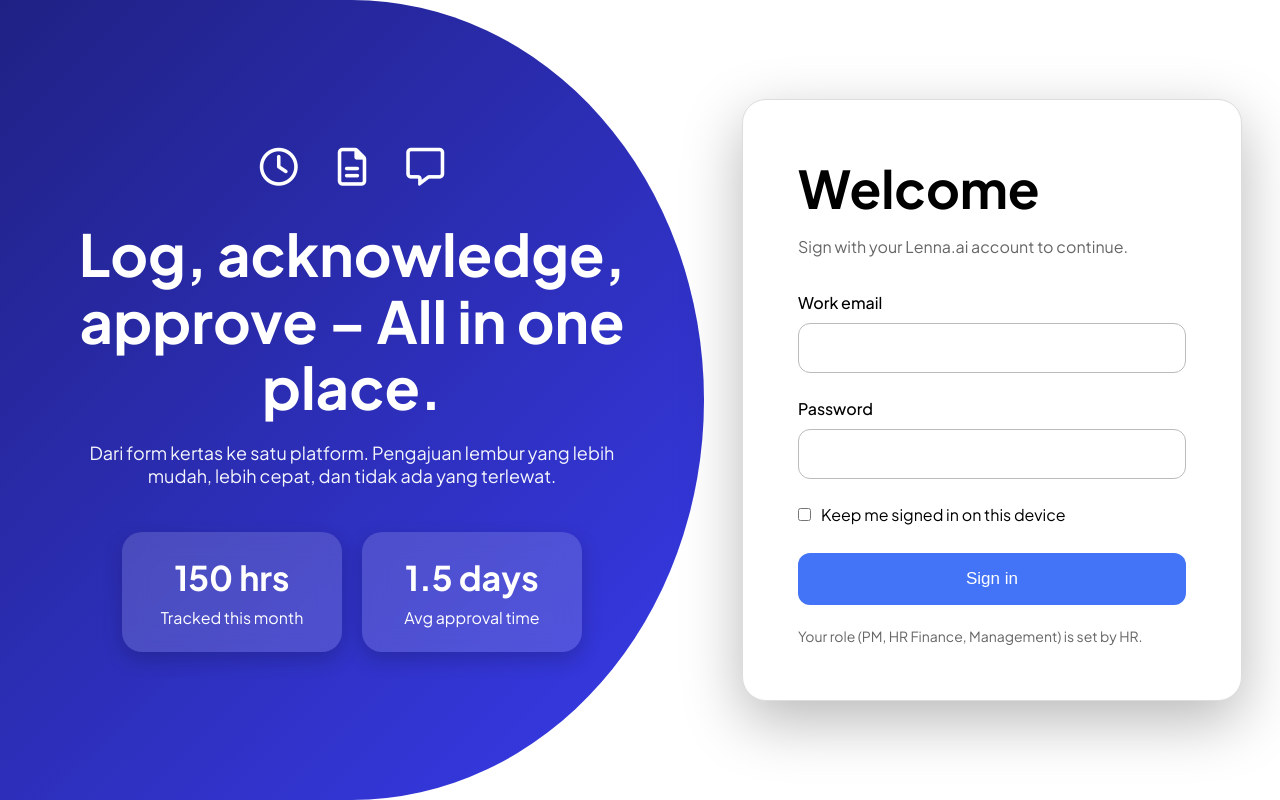
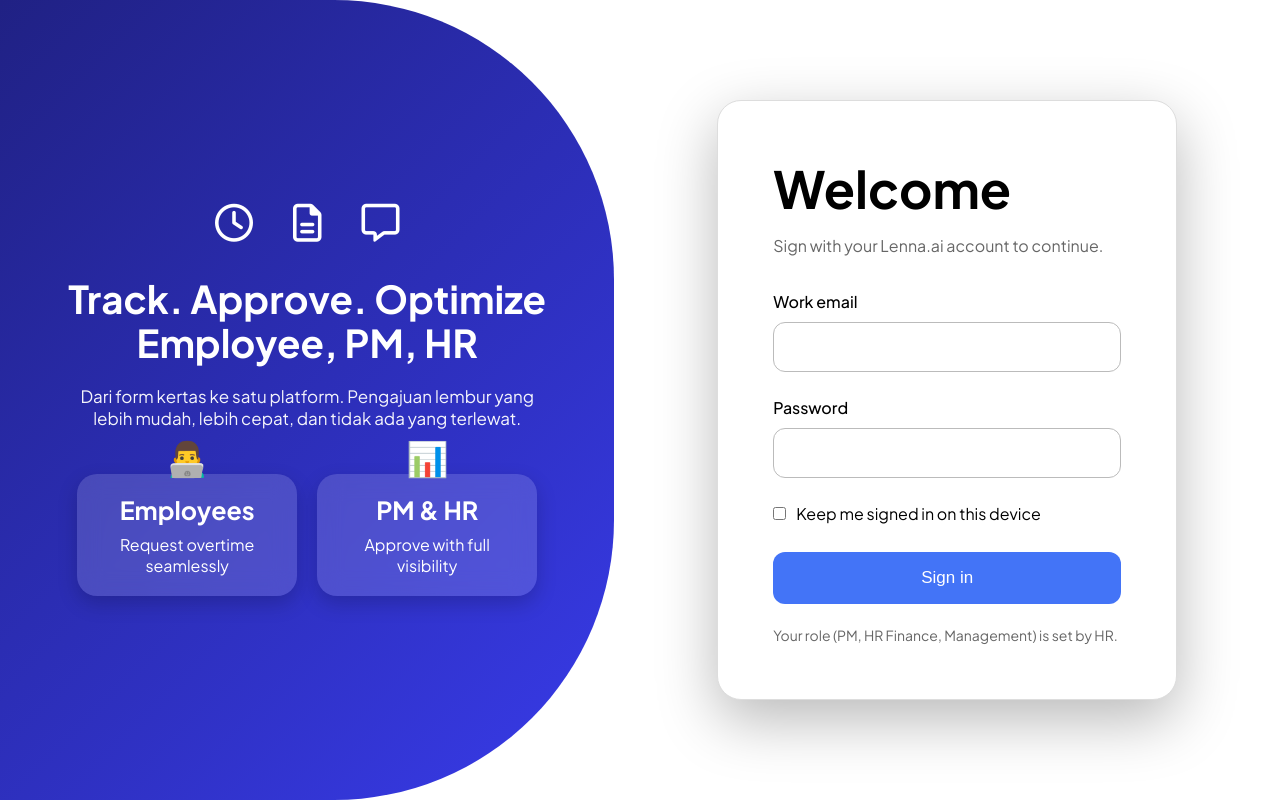
Before and after one commit to Alkiro-bit/OMS-Lenna.ai, a Vue app in the folder oms-project/: page / in a window 1280 px wide. Built offline with nearby package versions, Linux system fonts and the light colour scheme.

Commit message:
update login page

```diff
--- a/oms-project/src/components/main/LoginPage.vue
+++ b/oms-project/src/components/main/LoginPage.vue
@@ -12,8 +12,8 @@
         </div>
 
         <h1>
-          Log, acknowledge,<br>
-          approve – All in one place.
+          Track. Approve. Optimize<br>
+          Employee, PM, HR
         </h1>
 
         <p>
@@ -21,18 +21,24 @@
           lebih mudah, lebih cepat, dan tidak ada yang terlewat.
         </p>
 
-        <div class="stats">
-          <div class="stat">
-            <h2>150 hrs</h2>
-            <span>Tracked this month</span>
+      <div class="stats">
+
+          <div class="stat-wrapper">
+            <div class="floating-emoji">👨‍💻</div>
+            <div class="stat">
+              <h2>Employees</h2>
+              <span>Request overtime seamlessly</span>
+            </div>
           </div>
 
-          <div class="stat">
-            <h2>1.5 days</h2>
-            <span>Avg approval time</span>
+          <div class="stat-wrapper">
+            <div class="floating-emoji">📊</div>
+            <div class="stat">
+              <h2>PM & HR</h2>
+              <span>Approve with full visibility</span>
+            </div>
           </div>
         </div>
-
       </div>
     </div>
 
@@ -141,25 +147,44 @@ const login = () => {
 .container {
   display: flex;
   min-height: 100vh;
+  width: 100%;
+  overflow: hidden;
   font-family: 'Plus Jakarta Sans', 'Inter', sans-serif;
 }
 
 /* style buat panel kiri */
+@media (max-width: 1200px) {
+  .left-panel {
+    max-width: 50%;
+    min-width: 460px;
+  }
+
+  .hero h1 {
+    font-size: 32px;
+  }
+
+  .login-card {
+    width: min(100%, 420px);
+  }
+}
+
 .left-panel {
-  width: 55%;
-  background: linear-gradient(135deg, #202184,#383BEA );
-  border-top-right-radius: 50%;
-  border-bottom-right-radius: 50%;
+  flex: 1;
+  max-width: 48%;
+  min-width: 460px;
+  background: linear-gradient(135deg, #202184, #383BEA);
+  border-top-right-radius: 280px;
+  border-bottom-right-radius: 280px;
   display: flex;
   justify-content: center;
   align-items: center;
   color: white;
-  padding: 60px;
+  padding: clamp(40px, 5vw, 70px);
 }
 
 .hero {
   text-align: center;
-  max-width: 650px;
+  max-width: 520px;
 }
 
 .icons {
@@ -171,13 +196,13 @@ const login = () => {
 }
 
 .hero h1 {
-  font-size: 58px;
+  font-size: clamp(30px, 3vw, 44px);
   line-height: 1.15;
   margin-bottom: 20px;
 }
 
 .hero p {
-  font-size: 18px;
+  font-size: 17px;
   margin-bottom: 45px;
   opacity: .95;
 }
@@ -186,32 +211,48 @@ const login = () => {
   display: flex;
   justify-content: center;
   gap: 20px;
+  margin-top: 25px;
 }
 
 .stat {
   background: rgba(255,255,255,0.15);
   backdrop-filter: blur(12px);
-  padding: 24px 34px;
+  padding: 20px 30px;
   border-radius: 20px;
-  min-width: 220px;
+  min-width: 200px;
   box-shadow: 0 8px 20px rgba(0,0,0,0.18);
+  width: clamp(170px, 18vw, 220px);
 }
 
 .stat h2 {
-  font-size: 34px;
+  font-size: 25px;
   margin-bottom: 8px;
 }
 
 /* kalo ini style buat panel kanan */
 .right-panel {
-  width: 45%;
+  flex: 1;
   display: flex;
   justify-content: center;
   align-items: center;
+  padding: 40px;
+}
+
+.stat-wrapper {
+  position: relative;
+}
+
+.floating-emoji {
+  position: absolute;
+  top: -38px;
+  left: 50%;
+  transform: translateX(-50%);
+  font-size: 34px;
+  z-index: 2;
 }
 
 .login-card {
-  width: 500px;
+  width: min(100%, 460px);
   background: white;
   padding: 55px;
   border-radius: 24px;
@@ -220,7 +261,7 @@ const login = () => {
 }
 
 .login-card h1 {
-  font-size: 52px;
+  font-size: clamp(34px, 4vw, 52px);
   margin-bottom: 15px;
 }
 
```
